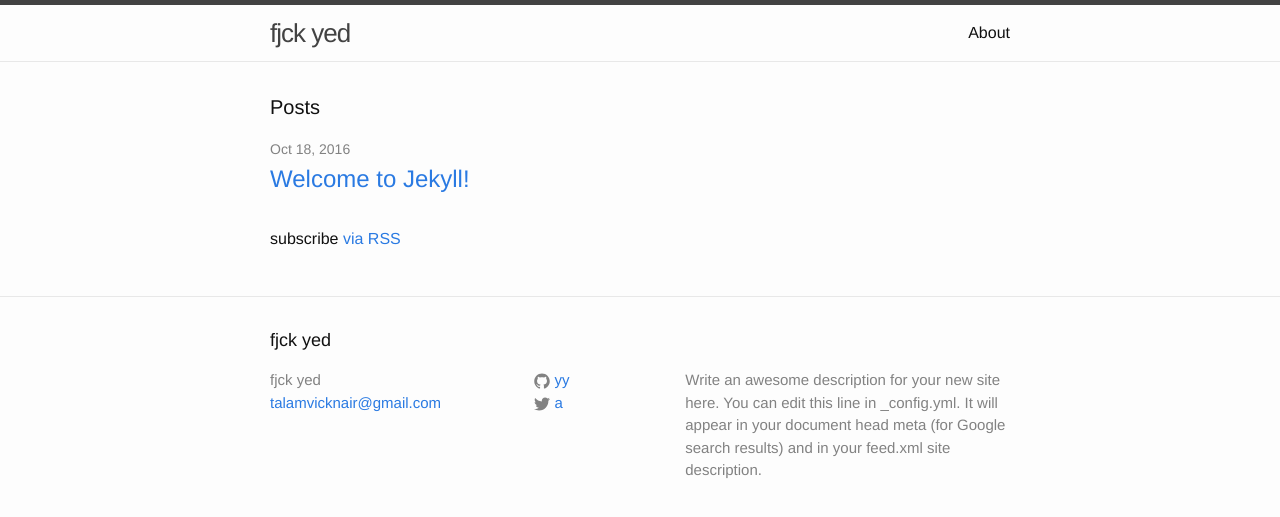
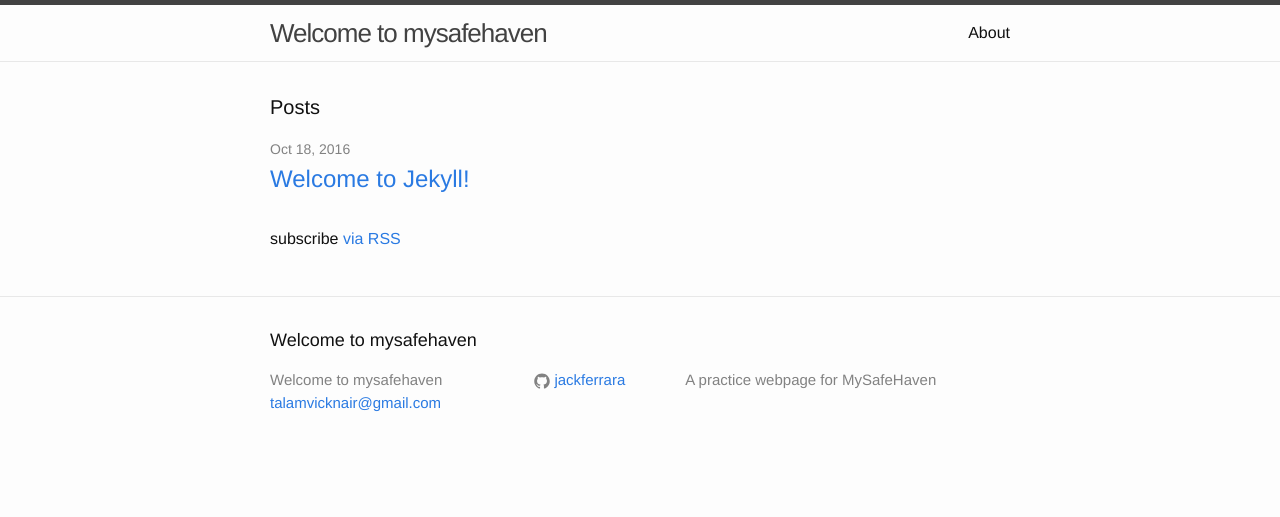
Before and after one commit to jackferrara/jackferrara.github.io, a Jekyll site: the page built from index.html, in a window 1280 px wide. Shown: the top 517 px of the page. Built offline with Jekyll 4.4.1, drawn with Linux system fonts in a browser that asks for light colours.

Commit message:
Update _config.yml

```diff
--- a/_config.yml
+++ b/_config.yml
@@ -6,16 +6,14 @@
 # 'jekyll serve'. If you change this file, please restart the server process.
 
 # Site settings
-title: fjck yed
+title: Welcome to mysafehaven
 email: talamvicknair@gmail.com
 description: > # this means to ignore newlines until "baseurl:"
-  Write an awesome description for your new site here. You can edit this
-  line in _config.yml. It will appear in your document head meta (for
-  Google search results) and in your feed.xml site description.
+  A practice webpage for MySafeHaven
 baseurl: "" # the subpath of your site, e.g. /blog
 url: "http://yourdomain.com" # the base hostname & protocol for your site
-twitter_username: a
-github_username:  yy
+twitter_username: no
+github_username:  jackferrara
 
 # Build settings
 markdown: kramdown
```
